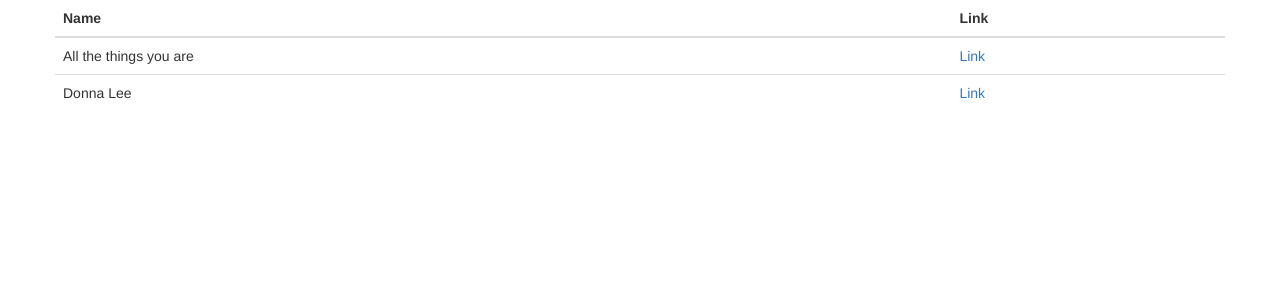
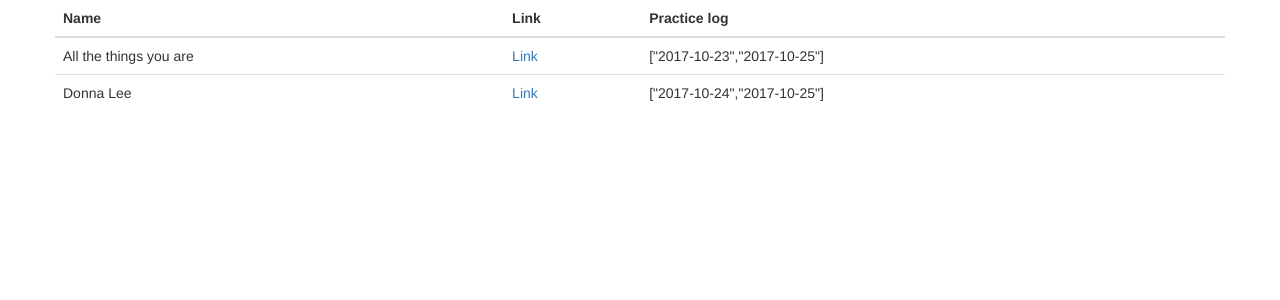
Before and after one commit to AleksanderGrzybowski/jazzstandards-frontend, a React (Create React App) app: page / in a window 1280 px wide. Shown: the top 300 px of the page. Built offline with nearby package versions, Linux system fonts and the light colour scheme.

Commit message:
Extract song row component

```diff
--- /dev/null
+++ b/src/SongRow.js
@@ -0,0 +1,11 @@
+import React from 'react';
+
+export default function SongRow({title, backingTrackUrl, practiceLog}) {
+    return (
+      <tr>
+          <td>{title}</td>
+          <td><a target="_blank" href={backingTrackUrl}>Link</a></td>
+          <td>{JSON.stringify(practiceLog)}</td>
+      </tr>
+    );
+}
--- a/src/SongsTable.js
+++ b/src/SongsTable.js
@@ -1,15 +1,17 @@
 import React from 'react';
 import { Table } from 'react-bootstrap';
+import SongRow from './SongRow';
 
 export class SongsTable extends React.Component {
-
     render() {
-        const rows = this.props.songs.map(song => (
-          <tr key={song.id}>
-              <td>{song.title}</td>
-              <td><a target="_blank" href={song.backingTrackUrl}>Link</a></td>
-          </tr>
-        ));
+        const rows = this.props.songs.map(song =>
+          <SongRow
+            key={song.id}
+            title={song.title}
+            backingTrackUrl={song.backingTrackUrl}
+            practiceLog={song.practiceLog}
+          />
+        );
 
         return (
           <Table>
@@ -17,6 +19,7 @@ export class SongsTable extends React.Component {
               <tr>
                   <th>Name</th>
                   <th>Link</th>
+                  <th>Practice log</th>
               </tr>
               </thead>
               <tbody>
```
